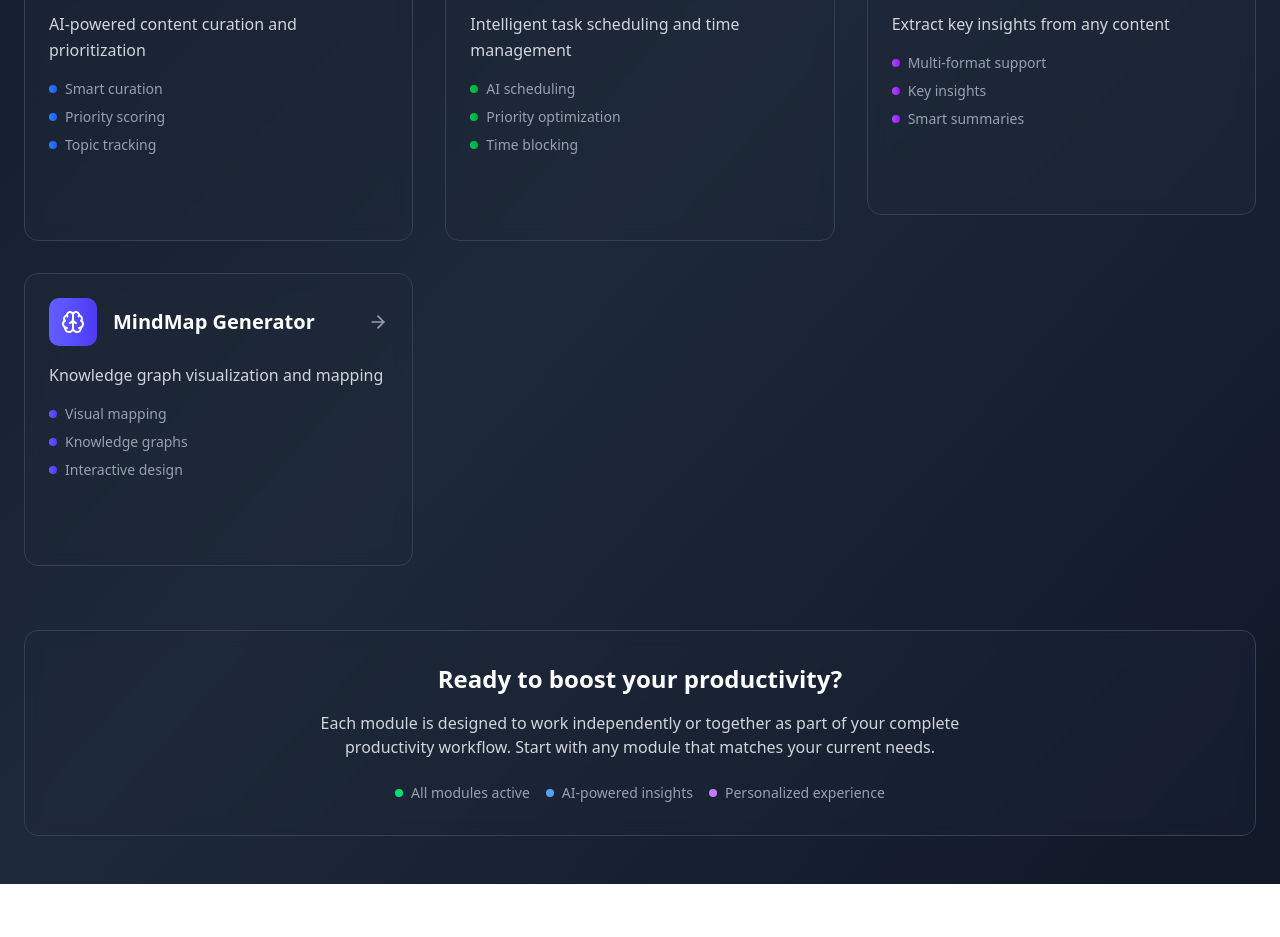
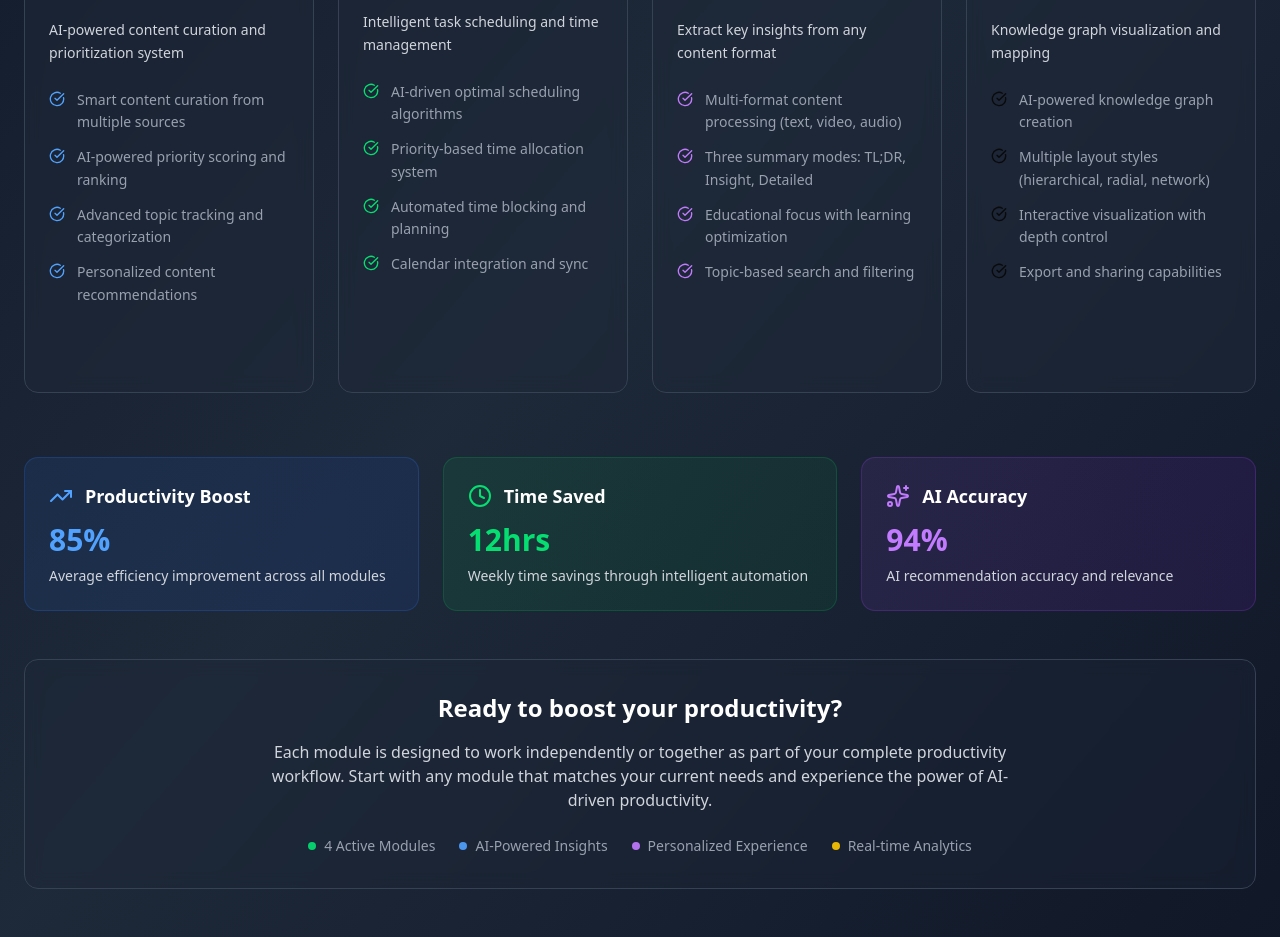
Before and after one commit to twilightgoblin/prodMind, a React (Vite) app: page /dashboard in a window 1280 px wide. Shown: the part 560-1497 px from the top of the page. Before the commit the page ends 1444 px from the top, so only its background shows below. Built offline with nearby package versions, Linux system fonts and the light colour scheme; no server answers.

Commit message:
upgrading dashboard

```diff
--- a/src/pages/Dashboard/Dashboard.jsx
+++ b/src/pages/Dashboard/Dashboard.jsx
@@ -8,7 +8,11 @@ import {
   ArrowRight,
   Zap,
   Target,
-  Lightbulb
+  Lightbulb,
+  CheckCircle,
+  Clock,
+  TrendingUp,
+  Sparkles
 } from 'lucide-react';
 
 const Dashboard = () => {
@@ -16,11 +20,16 @@ const Dashboard = () => {
     {
       id: 'content',
       title: 'Content Intelligence',
-      description: 'AI-powered content curation and prioritization',
+      description: 'AI-powered content curation and prioritization system',
       icon: BookOpen,
       path: '/dashboard/content',
       color: 'blue',
-      features: ['Smart curation', 'Priority scoring', 'Topic tracking']
+      features: [
+        'Smart content curation from multiple sources',
+        'AI-powered priority scoring and ranking',
+        'Advanced topic tracking and categorization',
+        'Personalized content recommendations'
+      ]
     },
     {
       id: 'scheduler',
@@ -29,16 +38,26 @@ const Dashboard = () => {
       icon: Calendar,
       path: '/smart-scheduler',
       color: 'green',
-      features: ['AI scheduling', 'Priority optimization', 'Time blocking']
+      features: [
+        'AI-driven optimal scheduling algorithms',
+        'Priority-based time allocation system',
+        'Automated time blocking and planning',
+        'Calendar integration and sync'
+      ]
     },
     {
       id: 'summarizer',
       title: 'Content Summarizer',
-      description: 'Extract key insights from any content',
+      description: 'Extract key insights from any content format',
       icon: FileText,
       path: '/summarizer',
       color: 'purple',
-      features: ['Multi-format support', 'Key insights', 'Smart summaries']
+      features: [
+        'Multi-format content processing (text, video, audio)',
+        'Three summary modes: TL;DR, Insight, Detailed',
+        'Educational focus with learning optimization',
+        'Topic-based search and filtering'
+      ]
     },
     {
       id: 'mindmap',
@@ -47,9 +66,13 @@ const Dashboard = () => {
       icon: Brain,
       path: '/mindmap',
       color: 'indigo',
-      features: ['Visual mapping', 'Knowledge graphs', 'Interactive design']
-    },
-
+      features: [
+        'AI-powered knowledge graph creation',
+        'Multiple layout styles (hierarchical, radial, network)',
+        'Interactive visualization with depth control',
+        'Export and sharing capabilities'
+      ]
+    }
   ];
 
   const getColorClasses = (color) => {
@@ -76,8 +99,8 @@ const Dashboard = () => {
         </div>
 
         {/* Quick Stats */}
-        <div className="grid grid-cols-1 md:grid-cols-3 gap-6 mb-12">
-          <div className="bg-gray-800/50 backdrop-blur-sm p-6 rounded-xl border border-gray-700">
+        <div className="grid grid-cols-1 md:grid-cols-4 gap-6 mb-12">
+          <div className="bg-gray-800/50 backdrop-blur-sm p-6 rounded-xl border border-gray-700 hover:border-yellow-500/50 transition-colors">
             <div className="flex items-center gap-3 mb-2">
               <Zap className="h-8 w-8 text-yellow-400" />
               <h3 className="text-lg font-semibold text-white">AI-Powered</h3>
@@ -85,7 +108,7 @@ const Dashboard = () => {
             <p className="text-gray-300">Advanced AI algorithms for intelligent automation</p>
           </div>
 
-          <div className="bg-gray-800/50 backdrop-blur-sm p-6 rounded-xl border border-gray-700">
+          <div className="bg-gray-800/50 backdrop-blur-sm p-6 rounded-xl border border-gray-700 hover:border-green-500/50 transition-colors">
             <div className="flex items-center gap-3 mb-2">
               <Target className="h-8 w-8 text-green-400" />
               <h3 className="text-lg font-semibold text-white">Goal-Oriented</h3>
@@ -93,59 +116,70 @@ const Dashboard = () => {
             <p className="text-gray-300">Focused on achieving your productivity goals</p>
           </div>
 
-          <div className="bg-gray-800/50 backdrop-blur-sm p-6 rounded-xl border border-gray-700">
+          <div className="bg-gray-800/50 backdrop-blur-sm p-6 rounded-xl border border-gray-700 hover:border-blue-500/50 transition-colors">
             <div className="flex items-center gap-3 mb-2">
               <Lightbulb className="h-8 w-8 text-blue-400" />
               <h3 className="text-lg font-semibold text-white">Intelligent</h3>
             </div>
             <p className="text-gray-300">Smart insights and personalized recommendations</p>
           </div>
+
+          <div className="bg-gray-800/50 backdrop-blur-sm p-6 rounded-xl border border-gray-700 hover:border-purple-500/50 transition-colors">
+            <div className="flex items-center gap-3 mb-2">
+              <Sparkles className="h-8 w-8 text-purple-400" />
+              <h3 className="text-lg font-semibold text-white">Adaptive</h3>
+            </div>
+            <p className="text-gray-300">Learns and adapts to your workflow patterns</p>
+          </div>
         </div>
 
-        {/* Modules Grid */}
-        <div className="grid grid-cols-1 md:grid-cols-2 lg:grid-cols-3 gap-8">
+        {/* Modules Grid - 4 Evenly Aligned */}
+        <div className="grid grid-cols-1 md:grid-cols-2 xl:grid-cols-4 gap-6">
           {modules.map((module) => {
             const IconComponent = module.icon;
             return (
               <Link
                 key={module.id}
                 to={module.path}
-                className="group block"
+                className="group block h-full"
               >
-                <div className="bg-gray-800/50 backdrop-blur-sm border border-gray-700 rounded-xl p-6 hover:border-gray-600 transition-all duration-300 hover:transform hover:scale-105">
+                <div className="bg-gray-800/50 backdrop-blur-sm border border-gray-700 rounded-xl p-6 hover:border-gray-600 transition-all duration-300 hover:transform hover:scale-105 h-full flex flex-col">
                   {/* Icon and Title */}
-                  <div className="flex items-center gap-4 mb-4">
-                    <div className={`p-3 rounded-lg bg-gradient-to-r ${getColorClasses(module.color)}`}>
-                      <IconComponent className="h-6 w-6 text-white" />
-                    </div>
-                    <div className="flex-1">
-                      <h3 className="text-xl font-semibold text-white group-hover:text-gray-100">
+                  <div className="flex items-center justify-between mb-4">
+                    <div className="flex items-center gap-3">
+                      <div className={`p-3 rounded-lg bg-gradient-to-r ${getColorClasses(module.color)}`}>
+                        <IconComponent className="h-6 w-6 text-white" />
+                      </div>
+                      <h3 className="text-lg font-semibold text-white group-hover:text-gray-100">
                         {module.title}
                       </h3>
                     </div>
-                    <ArrowRight className="h-5 w-5 text-gray-400 group-hover:text-white group-hover:translate-x-1 transition-all" />
+                    <ArrowRight className="h-5 w-5 text-gray-400 group-hover:text-white group-hover:translate-x-1 transition-all flex-shrink-0" />
                   </div>
 
                   {/* Description */}
-                  <p className="text-gray-300 mb-4 leading-relaxed">
+                  <p className="text-gray-300 mb-6 leading-relaxed text-sm">
                     {module.description}
                   </p>
 
                   {/* Features */}
-                  <div className="space-y-2">
+                  <div className="space-y-3 flex-grow">
                     {module.features.map((feature, index) => (
-                      <div key={index} className="flex items-center gap-2">
-                        <div className={`w-2 h-2 rounded-full bg-gradient-to-r ${getColorClasses(module.color)}`}></div>
-                        <span className="text-sm text-gray-400">{feature}</span>
+                      <div key={index} className="flex items-start gap-3">
+                        <CheckCircle className={`h-4 w-4 mt-0.5 flex-shrink-0 text-${module.color}-400`} />
+                        <span className="text-sm text-gray-400 leading-relaxed">{feature}</span>
                       </div>
                     ))}
                   </div>
 
                   {/* Hover Effect */}
                   <div className="mt-6 pt-4 border-t border-gray-700 opacity-0 group-hover:opacity-100 transition-opacity">
-                    <div className="flex items-center gap-2 text-sm text-gray-300">
-                      <span>Launch Module</span>
-                      <ArrowRight className="h-4 w-4" />
+                    <div className="flex items-center justify-between">
+                      <span className="text-sm text-gray-300 font-medium">Launch Module</span>
+                      <div className="flex items-center gap-1">
+                        <Clock className="h-3 w-3 text-gray-400" />
+                        <span className="text-xs text-gray-500">Ready</span>
+                      </div>
                     </div>
                   </div>
                 </div>
@@ -154,26 +188,60 @@ const Dashboard = () => {
           })}
         </div>
 
+        {/* Performance Metrics */}
+        <div className="mt-16 grid grid-cols-1 md:grid-cols-3 gap-6 mb-12">
+          <div className="bg-gradient-to-r from-blue-500/10 to-blue-600/10 border border-blue-500/20 rounded-xl p-6">
+            <div className="flex items-center gap-3 mb-3">
+              <TrendingUp className="h-6 w-6 text-blue-400" />
+              <h3 className="text-lg font-semibold text-white">Productivity Boost</h3>
+            </div>
+            <p className="text-3xl font-bold text-blue-400 mb-2">85%</p>
+            <p className="text-sm text-gray-300">Average efficiency improvement across all modules</p>
+          </div>
+
+          <div className="bg-gradient-to-r from-green-500/10 to-green-600/10 border border-green-500/20 rounded-xl p-6">
+            <div className="flex items-center gap-3 mb-3">
+              <Clock className="h-6 w-6 text-green-400" />
+              <h3 className="text-lg font-semibold text-white">Time Saved</h3>
+            </div>
+            <p className="text-3xl font-bold text-green-400 mb-2">12hrs</p>
+            <p className="text-sm text-gray-300">Weekly time savings through intelligent automation</p>
+          </div>
+
+          <div className="bg-gradient-to-r from-purple-500/10 to-purple-600/10 border border-purple-500/20 rounded-xl p-6">
+            <div className="flex items-center gap-3 mb-3">
+              <Sparkles className="h-6 w-6 text-purple-400" />
+              <h3 className="text-lg font-semibold text-white">AI Accuracy</h3>
+            </div>
+            <p className="text-3xl font-bold text-purple-400 mb-2">94%</p>
+            <p className="text-sm text-gray-300">AI recommendation accuracy and relevance</p>
+          </div>
+        </div>
+
         {/* Footer */}
-        <div className="mt-16 text-center">
+        <div className="text-center">
           <div className="bg-gray-800/30 backdrop-blur-sm border border-gray-700 rounded-xl p-8">
             <h2 className="text-2xl font-bold text-white mb-4">Ready to boost your productivity?</h2>
-            <p className="text-gray-300 mb-6 max-w-2xl mx-auto">
+            <p className="text-gray-300 mb-6 max-w-3xl mx-auto">
               Each module is designed to work independently or together as part of your complete productivity workflow.
-              Start with any module that matches your current needs.
+              Start with any module that matches your current needs and experience the power of AI-driven productivity.
             </p>
-            <div className="flex flex-wrap justify-center gap-4">
+            <div className="flex flex-wrap justify-center gap-6">
               <div className="flex items-center gap-2 text-sm text-gray-400">
-                <div className="w-2 h-2 bg-green-400 rounded-full"></div>
-                <span>All modules active</span>
+                <div className="w-2 h-2 bg-green-400 rounded-full animate-pulse"></div>
+                <span>4 Active Modules</span>
               </div>
               <div className="flex items-center gap-2 text-sm text-gray-400">
-                <div className="w-2 h-2 bg-blue-400 rounded-full"></div>
-                <span>AI-powered insights</span>
+                <div className="w-2 h-2 bg-blue-400 rounded-full animate-pulse"></div>
+                <span>AI-Powered Insights</span>
               </div>
               <div className="flex items-center gap-2 text-sm text-gray-400">
-                <div className="w-2 h-2 bg-purple-400 rounded-full"></div>
-                <span>Personalized experience</span>
+                <div className="w-2 h-2 bg-purple-400 rounded-full animate-pulse"></div>
+                <span>Personalized Experience</span>
+              </div>
+              <div className="flex items-center gap-2 text-sm text-gray-400">
+                <div className="w-2 h-2 bg-yellow-400 rounded-full animate-pulse"></div>
+                <span>Real-time Analytics</span>
               </div>
             </div>
           </div>
```
